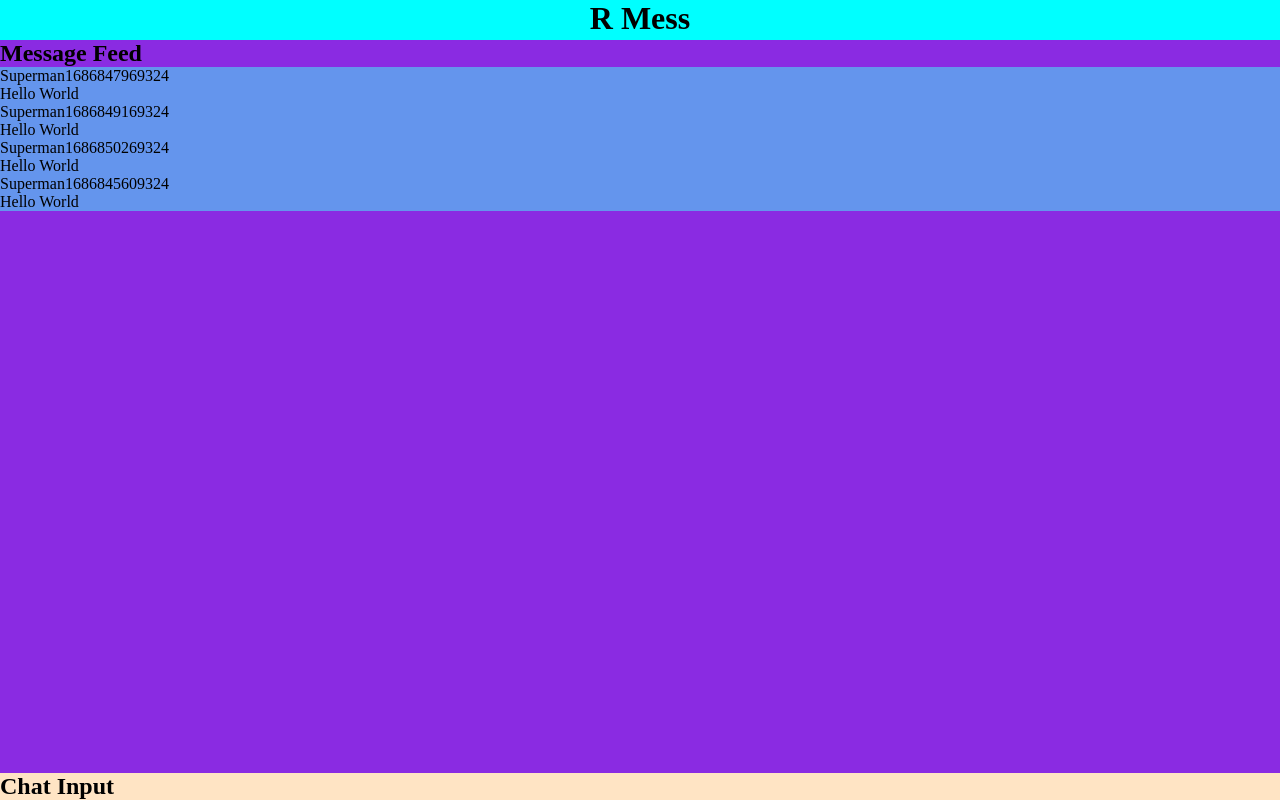
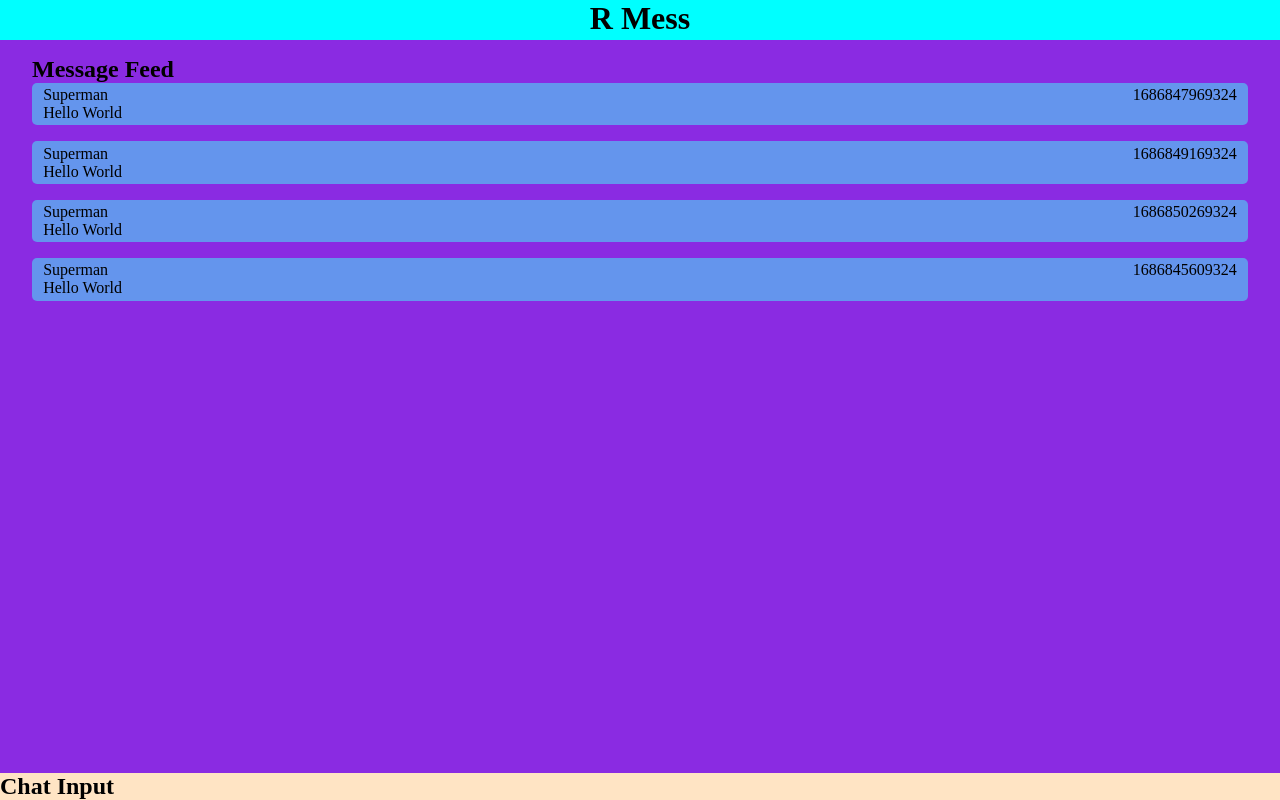
Before and after one commit to LarsGJobloop/realtime-messaging, a React (Vite) app in the folder client/: page / in a window 1280 px wide. Built offline with nearby package versions, Linux system fonts and the light colour scheme.

Commit message:
add basic styling of chat card

```diff
--- a/client/src/components/ChatFeed/style.module.css
+++ b/client/src/components/ChatFeed/style.module.css
@@ -1,3 +1,11 @@
 .ChatFeed {
   background-color: blueviolet;
+
+  padding: 1rem 2rem;
 }
+
+.ChatFeed > ul {
+  display: flex;
+  flex-direction: column;
+  gap: 1rem;
+}
--- a/client/src/components/ChatMessageCard/style.module.css
+++ b/client/src/components/ChatMessageCard/style.module.css
@@ -1,3 +1,11 @@
 .ChatMessageCard {
   background-color: cornflowerblue;
+
+  border-radius: 5px;
+  padding: .2rem .7rem;
 }
+
+.ChatMessageCard > div {
+  display: flex;
+  justify-content: space-between;
+}
```
